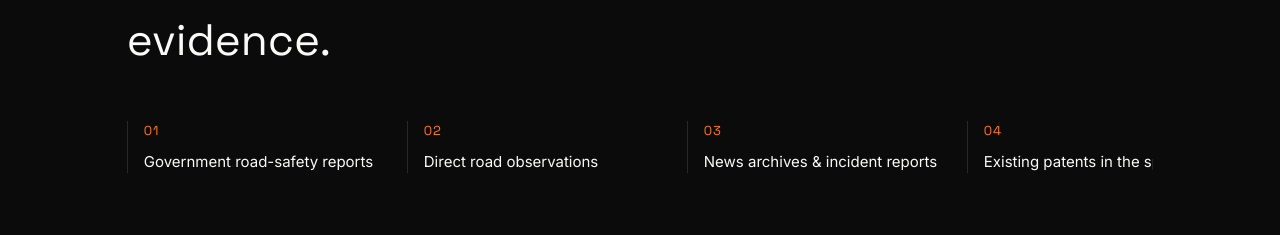
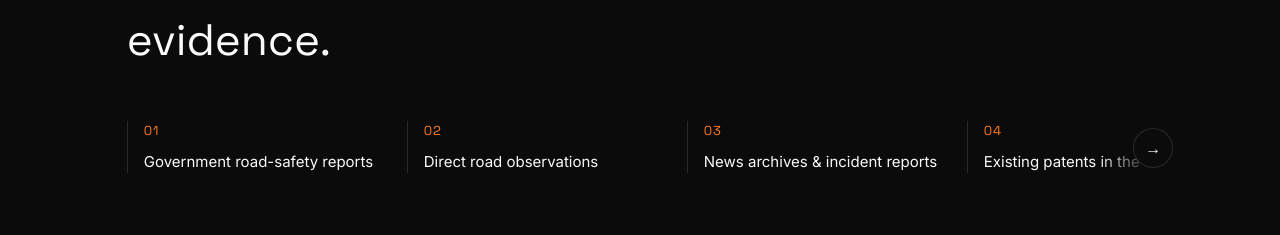
Before and after one commit to Dzignwithmathi/auto-vision-360, a Next.js app in the folder auto-vision-360/: page / in a window 1280 px wide. Shown: the part 6764-6999 px from the top of the page. Built offline with nearby package versions, Linux system fonts and the light colour scheme.

Commit message:
Implement drag-and-scroll for ResearchTimeline
Added drag-and-scroll functionality to ResearchTimeline component, including scroll buttons and progress tracking.

```diff
--- a/auto-vision-360/components/sections/ResearchTimeline.tsx
+++ b/auto-vision-360/components/sections/ResearchTimeline.tsx
@@ -1,3 +1,6 @@
+"use client";
+
+import { useCallback, useEffect, useRef, useState, type PointerEvent as ReactPointerEvent } from "react";
 import Reveal from "@/components/Reveal";
 import Section from "@/components/Section";
 
@@ -11,6 +14,69 @@ const items = [
 ];
 
 export default function ResearchTimeline() {
+  const scrollerRef = useRef<HTMLDivElement>(null);
+  const isDragging = useRef(false);
+  const dragStartX = useRef(0);
+  const dragStartScroll = useRef(0);
+
+  const [progress, setProgress] = useState(0);
+  const [canLeft, setCanLeft] = useState(false);
+  const [canRight, setCanRight] = useState(true);
+
+  const updateScrollState = useCallback(() => {
+    const el = scrollerRef.current;
+    if (!el) return;
+    const max = el.scrollWidth - el.clientWidth;
+    setProgress(max > 0 ? el.scrollLeft / max : 0);
+    setCanLeft(el.scrollLeft > 4);
+    setCanRight(el.scrollLeft < max - 4);
+  }, []);
+
+  useEffect(() => {
+    const el = scrollerRef.current;
+    if (!el) return;
+    updateScrollState();
+    el.addEventListener("scroll", updateScrollState, { passive: true });
+    window.addEventListener("resize", updateScrollState);
+
+    const reduced = window.matchMedia("(prefers-reduced-motion: reduce)").matches;
+    let nudgeTimeout: ReturnType<typeof setTimeout> | undefined;
+    if (!reduced && el.scrollWidth > el.clientWidth) {
+      nudgeTimeout = setTimeout(() => {
+        el.scrollTo({ left: 56, behavior: "smooth" });
+        setTimeout(() => el.scrollTo({ left: 0, behavior: "smooth" }), 550);
+      }, 600);
+    }
+
+    return () => {
+      el.removeEventListener("scroll", updateScrollState);
+      window.removeEventListener("resize", updateScrollState);
+      if (nudgeTimeout) clearTimeout(nudgeTimeout);
+    };
+  }, [updateScrollState]);
+
+  const scrollByAmount = (dir: 1 | -1) => {
+    scrollerRef.current?.scrollBy({ left: dir * 300, behavior: "smooth" });
+  };
+
+  const onPointerDown = (e: ReactPointerEvent<HTMLDivElement>) => {
+    if (e.pointerType !== "mouse") return;
+    const el = scrollerRef.current;
+    if (!el) return;
+    isDragging.current = true;
+    dragStartX.current = e.clientX;
+    dragStartScroll.current = el.scrollLeft;
+    el.setPointerCapture(e.pointerId);
+  };
+  const onPointerMove = (e: ReactPointerEvent<HTMLDivElement>) => {
+    const el = scrollerRef.current;
+    if (!el || !isDragging.current) return;
+    el.scrollLeft = dragStartScroll.current - (e.clientX - dragStartX.current);
+  };
+  const onPointerUp = () => {
+    isDragging.current = false;
+  };
+
   return (
     <Section theme="dark">
       <Reveal>
@@ -21,16 +87,66 @@ export default function ResearchTimeline() {
           Turning a hunch into evidence.
         </h2>
       </Reveal>
-      <div className="flex gap-5 overflow-x-auto pb-3 mt-12">
+
+      <div className="relative mt-12">
+        <div
+          className={`pointer-events-none absolute left-0 top-0 bottom-3 w-14 bg-gradient-to-r from-dark to-transparent z-10 transition-opacity duration-300 ${
+            canLeft ? "opacity-100" : "opacity-0"
+          }`}
+        />
+        <div
+          className={`pointer-events-none absolute right-0 top-0 bottom-3 w-14 bg-gradient-to-l from-dark to-transparent z-10 transition-opacity duration-300 ${
+            canRight ? "opacity-100" : "opacity-0"
+          }`}
+        />
+
+        <button
+          type="button"
+          aria-label="Scroll left"
+          onClick={() => scrollByAmount(-1)}
+          className={`hidden md:flex absolute -left-5 top-[42%] -translate-y-1/2 z-20 w-10 h-10 rounded-full border border-line-dark bg-dark items-center justify-center transition-opacity duration-300 ${
+            canLeft ? "opacity-100" : "opacity-0 pointer-events-none"
+          }`}
+        >
+          ←
+        </button>
+        <button
+          type="button"
+          aria-label="Scroll right"
+          onClick={() => scrollByAmount(1)}
+          className={`hidden md:flex absolute -right-5 top-[42%] -translate-y-1/2 z-20 w-10 h-10 rounded-full border border-line-dark bg-dark items-center justify-center transition-opacity duration-300 ${
+            canRight ? "opacity-100" : "opacity-0 pointer-events-none"
+          }`}
+        >
+          →
+        </button>
+
+        <div
+          ref={scrollerRef}
+          onPointerDown={onPointerDown}
+          onPointerMove={onPointerMove}
+          onPointerUp={onPointerUp}
+          onPointerLeave={onPointerUp}
+          className="flex gap-5 overflow-x-auto pb-3 snap-x snap-proximity cursor-grab active:cursor-grabbing select-none [scrollbar-width:none] [-ms-overflow-style:none] [&::-webkit-scrollbar]:hidden"
+        >
           {items.map((item, i) => (
             <Reveal key={item} delay={(i % 4) * 0.08} className="shrink-0">
-            <div className="w-[260px] border-l border-line-dark pl-4">
+              <div className="w-[260px] border-l border-line-dark pl-4 snap-start">
                 <div className="num">{String(i + 1).padStart(2, "0")}</div>
                 <p className="mt-2.5 text-[15px]">{item}</p>
               </div>
             </Reveal>
           ))}
         </div>
+
+        <div className="mt-4 h-[2px] bg-line-dark rounded-full overflow-hidden md:hidden">
+          <div
+            className="h-full bg-amber rounded-full transition-[width] duration-150"
+            style={{ width: `${Math.max(8, progress * 100)}%` }}
+          />
+        </div>
+      </div>
+
       <Reveal>
         <div className="mt-14 max-w-[60ch] pt-7 border-t border-line-dark">
           <p className="text-[17px] leading-[1.7] text-dark-soft">
```
Lines whose indentation alone changed are shown as unchanged.
